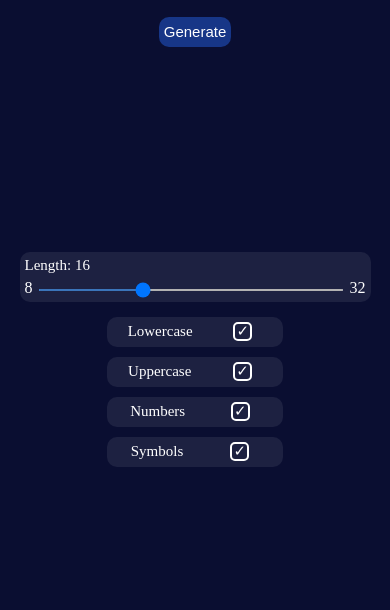
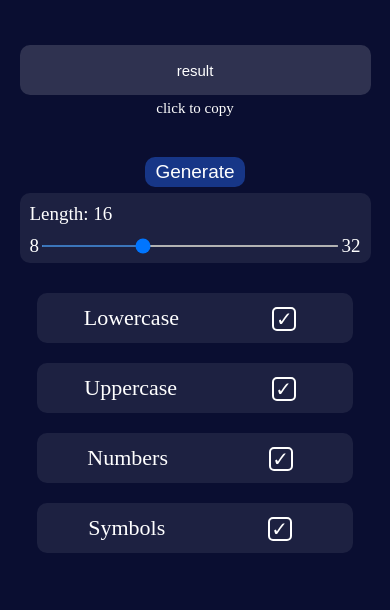
Before and after one commit to efraimnabil/Password-Generator, a plain HTML site: page index.html in a window 390 px wide. Shown: the part 234-844 px from the top of the page. Drawn offline with Linux system fonts and the light colour scheme.

Commit message:
update in css

```diff
--- a/style.css
+++ b/style.css
@@ -203,145 +203,43 @@ button.open {
 @media (max-width: 1000px){
     body{
         flex-direction: column;
-        justify-content: space-around;
     }
     .container{
         width: 90%;
-        height: 40%;
-        margin: 0;
+        height: 0%;
+        margin: 180px;
         padding: 0;
     }
     .title{
-        font-size: 30px;
-        margin-bottom: 20px;
+        font-size: 50px;
+        margin-bottom: 80px;
     }
     .result{
-        width: 100%;
-        height: 35px;
+        height: 50px;
         font-size: 15px;
     }
     .length-continer{
-        width: 100%;
-        height: 50px;
-        padding: 5px 5px;
-        margin: 10px 0;
+        height: 70px;
     }
     .length-title{
-        font-size: 15px;
-        margin-bottom: 5px;
+        font-size: 19px;
     }
     .slider-range{
-        display: flex;
-        justify-content: space-between;
-    }
-    #slider{
-        width: 90%;
-        background-color: var(--clr-accent);
-        height: 2px;
-        border-radius: 10px;
-        margin: 0;
-        padding: 0;
-        outline: none;
-        transform: translate(0, 10px);
-        transition: ease;
+        font-size: 19px;
     }
     .options{
-        width: 100%;
-        display: flex;
-        flex-direction: column;
-        justify-content: center;
         align-items: center;
     }
     .option{
-        width: 50%;
-        height: 30px;
-        background-color: var(--clr-accent);
-        border-radius: 10px;
-        margin: 5px 0;
-        display: flex;
-        justify-content: space-around;
-        align-items: center;
-        font-size: 15px;
+        width: 90%;
+        height: 50px;
+        font-size: 22px;
     }
-    .option:hover{
-        background-color: rgba(255, 255, 255, 0.1);
-    }
-    input + label{
-        cursor: pointer;
-    }
-    input[type="checkbox"]{
-        display: none;
-    }
-    input[type="checkbox"] + label::before{
-        content: "";
-        display: inline-block;
-        width: 15px;
-        height: 15px;
-        border: 2px solid #fff;
-        border-radius: 5px;
-        margin-right: 10px;
-        vertical-align: middle;
-    }
-    input[type="checkbox"]:checked + label::before{
-        content: "\2713";
-        font-size: 15px;
-        text-align: center;
-        line-height: 15px;
-    }
-    input[type="checkbox"]:disabled + label::before{
-        cursor: not-allowed;
-    }
-    .container .generate{
-        margin: 5px;
-        display: flex;
-        justify-content: center;
-        align-items: center;
-        font-size: 15px;
-        cursor: pointer;
+    .generate{
+        font-size: 19px;
     }
     .btn{
-        background-color: var(--clr-light);
-        width: 100%;
         height: 30px;
-        margin-top: 20px;
-        padding: 5px 5px;
-        color: #fff;
-        border: none;
-        border-radius: 10px;
-        display: flex;
-        justify-content: center;
-        align-items: center;
-        font-size: 15px;
-        cursor: pointer;
+        font-size: 19px;
     }
-    button.open {
-        position: absolute;
-        top: 50%;
-        left: 50%;
-        transform: translate(-50%, -50%);
-        padding: 5px 10px;
-        background-color: white;
-        border-radius: 10px;
-        cursor: pointer;
-    }
-    .message {
-        visibility: hidden;
-        opacity: 0;
-        position: absolute;
-        top: 50%;
-        left: 50%;
-        border-radius: 20px;
-        transform: translate(-50%, -50%);
-        padding: 5px;
-        background-color: var(--clr-accent);
-        transition: all .8s ease-in-out;
-    }
-    .message.show {
-        visibility: visible;
-        opacity: 1;
-    }
-    .close {
-        visibility: hidden;
-    }
-
 }
```
